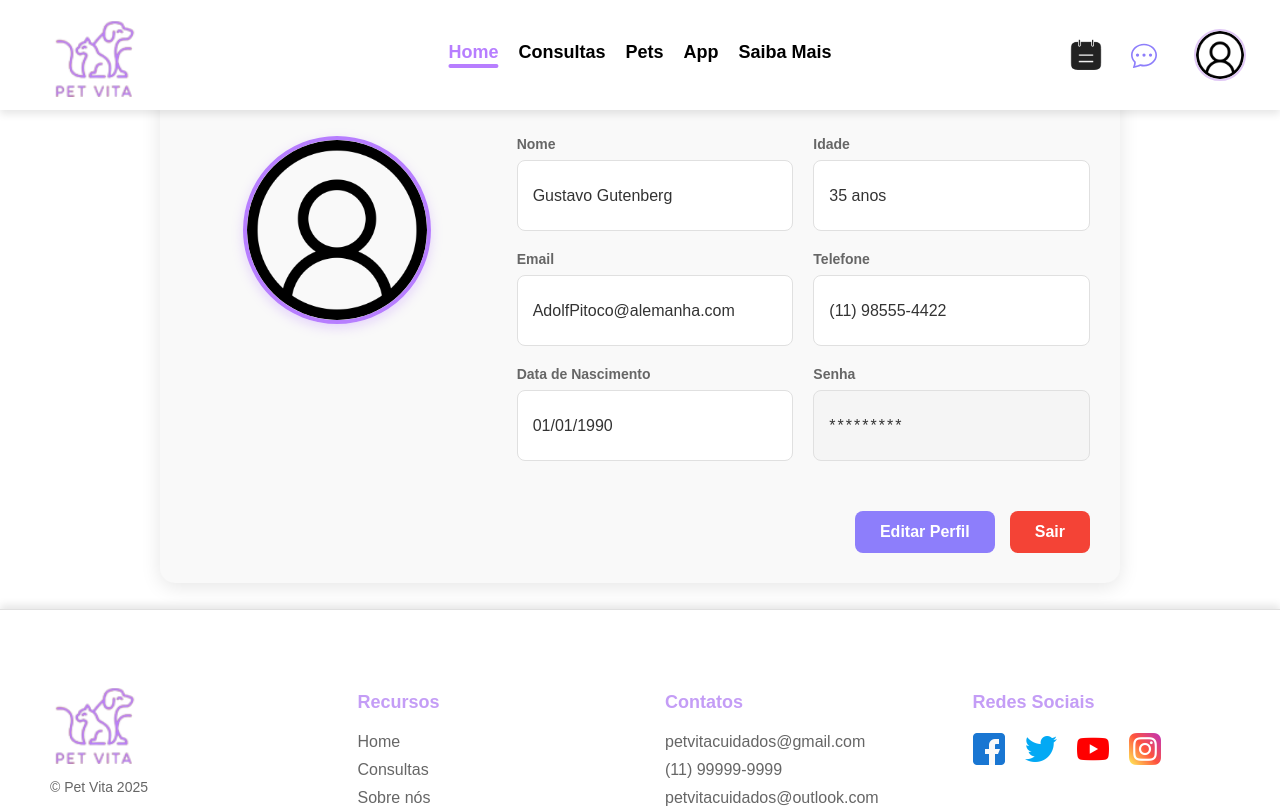
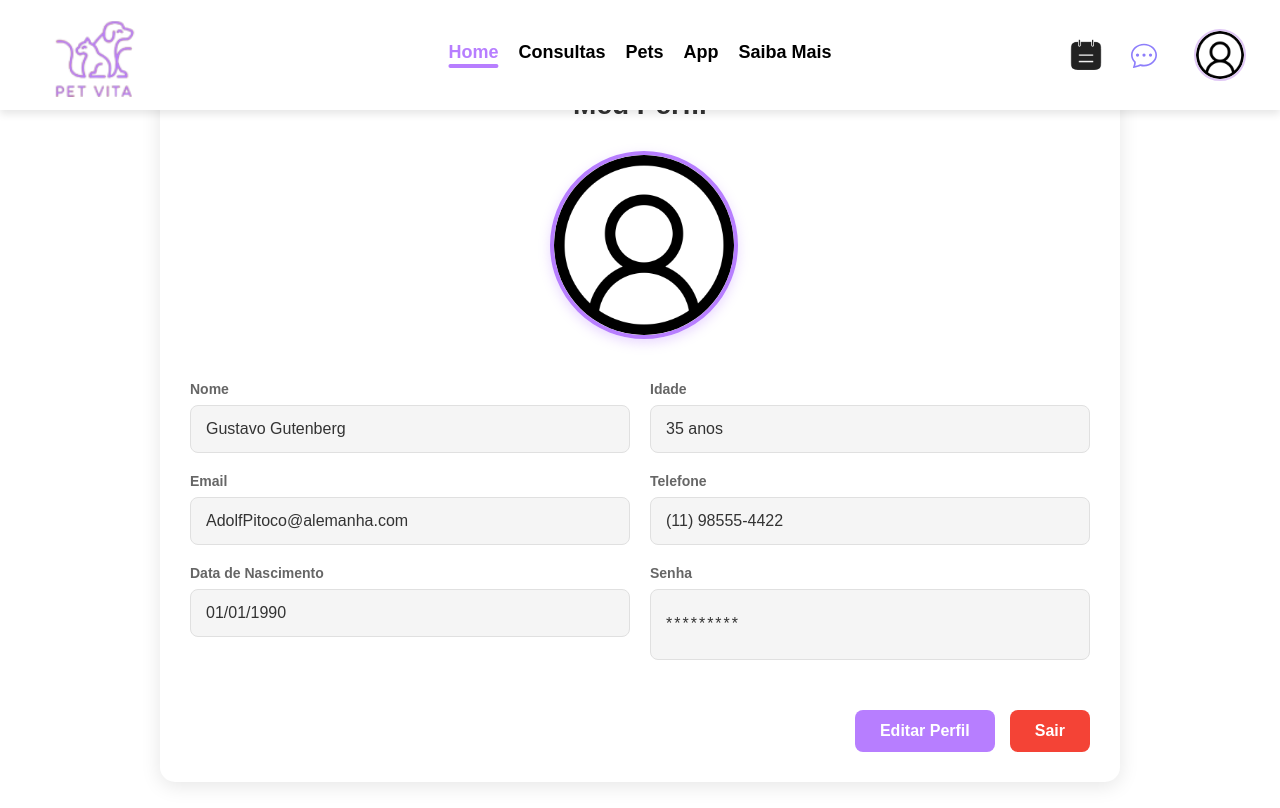
Before and after one commit to irunael/pet_vita, a React (Create React App) app: page /perfil in a window 1280 px wide. Shown: the top 808 px of the page. Built offline with nearby package versions, Linux system fonts and the light colour scheme.

Commit message:
✨ feat: Adiciona a página de perfil para veterinários

```diff
--- a/src/pages/Vet/Dashboard/Dashboard.js
+++ b/src/pages/Vet/Dashboard/Dashboard.js
@@ -1,16 +1,16 @@
 import React from 'react';
 import { Link } from 'react-router-dom';
-import HeaderVet from '../../../components/HeaderVet/HeaderVet'; // Caminho corrigido
-import Footer from '../../../components/Footer'; // Caminho corrigido
+import HeaderVet from '../../../components/HeaderVet/HeaderVet';
+import Footer from '../../../components/Footer';
 
-// Importando as imagens com o caminho corrigido
+// Importando as imagens
 import mainImage from '../../../assets/images/Vet/image 56.png';
 import cardImage1 from '../../../assets/images/Vet/Group 105.png';
 import cardImage2 from '../../../assets/images/Vet/Group 106.png';
 
 import '../css/styles.css';
 
-const VetDashboard = () => {
+const Dashboard = () => {
     const vetName = "Joana";
 
     return (
@@ -24,11 +24,11 @@ const VetDashboard = () => {
                             VISUALIZAR CONSULTAS
                         </Link>
                     </div>
-                    {/* Ícone da pata foi removido daqui */}
                 </section>
 
                 <section className="cards-container">
-                    <Link to="/vet/agendamentos" className="main-card">
+                    {/* ===== LINK ATUALIZADO ===== */}
+                    <Link to="/vet/consultas?tab=pedidos" className="main-card">
                         <img src={mainImage} alt="Novos pedidos de agendamento" className="card-image" />
                         <div className="card-footer">
                             <span>NOVOS PEDIDOS DE AGENDAMENTO</span>
@@ -37,13 +37,15 @@ const VetDashboard = () => {
                     </Link>
 
                     <div className="bottom-cards">
-                        <Link to="/vet/horarios" className="small-card">
+                        {/* ===== LINK ATUALIZADO ===== */}
+                        <Link to="/vet/consultas?tab=calendario" className="small-card">
                             <img src={cardImage1} alt="Horários de consultas" className="card-image"/>
                             <div className="card-footer">
                                 <span>HORÁRIOS DE CONSULTAS</span>
                             </div>
                         </Link>
-                        <Link to="/vet/compromissos" className="small-card">
+                        {/* ===== LINK ATUALIZADO ===== */}
+                        <Link to="/vet/consultas?tab=agendadas" className="small-card">
                             <img src={cardImage2} alt="Compromissos agendados" className="card-image"/>
                             <div className="card-footer">
                                 <span>COMPROMISSOS AGENDADOS</span>
@@ -57,4 +59,4 @@ const VetDashboard = () => {
     );
 };
 
-export default VetDashboard;
+export default Dashboard;
--- a/src/pages/Vet/css/styles.css
+++ b/src/pages/Vet/css/styles.css
@@ -692,3 +692,148 @@
     color: #888;
     font-size: 1.2rem;
 }
+
+
+.profile-page-vet {
+  padding-top: 110px;
+  background-color: #f9f9f9;
+}
+.profile-container {
+  max-width: 900px;
+  margin: 40px auto;
+  padding: 30px;
+  font-family: 'Poppins', sans-serif;
+  background-color: #fff;
+  border-radius: 15px;
+  box-shadow: 0 4px 20px rgba(0, 0, 0, 0.1);
+}
+.profile-header {
+  text-align: center;
+  margin-bottom: 30px;
+}
+.profile-header h1 {
+  color: #333;
+  font-size: 28px;
+  font-weight: 700;
+}
+
+/* ===== LAYOUT ATUALIZADO PARA VERTICAL ===== */
+.profile-content {
+  display: flex;
+  flex-direction: column; /* Itens empilhados verticalmente */
+  align-items: center;   /* Centraliza os itens no container */
+  gap: 30px;             /* Espaço entre a foto e os campos de info */
+}
+/* ========================================= */
+
+.profile-picture-section {
+  flex-basis: 200px;
+  display: flex;
+  justify-content: center;
+}
+.profile-picture-container {
+  position: relative;
+  width: 180px;
+  height: 180px;
+}
+.profile-picture {
+  width: 100%;
+  height: 100%;
+  border-radius: 50%;
+  object-fit: cover;
+  border: 4px solid #B77EFF;
+  box-shadow: 0 4px 12px rgba(183, 126, 255, 0.3);
+}
+.profile-picture-edit {
+  position: absolute;
+  bottom: 10px;
+  right: 10px;
+  background: white;
+  border-radius: 50%;
+  padding: 8px;
+  box-shadow: 0 2px 6px rgba(0, 0, 0, 0.2);
+  cursor: pointer;
+  display: flex;
+  align-items: center;
+  justify-content: center;
+}
+.edit-icon {
+  width: 20px;
+  height: 20px;
+}
+
+.profile-info-section {
+  flex: 1;
+  width: 100%; /* Garante que a seção de info ocupe toda a largura */
+}
+
+.profile-row {
+  display: flex;
+  margin-bottom: 20px;
+  gap: 20px;
+}
+
+.profile-field {
+  flex: 1;
+}
+
+.profile-field label {
+  display: block;
+  margin-bottom: 8px;
+  color: #666;
+  font-size: 14px;
+  font-weight: 600;
+}
+
+.info-field {
+  padding: 12px 15px;
+  background-color: #f5f5f5;
+  border-radius: 8px;
+  font-size: 16px;
+  color: #333;
+  border: 1px solid #e0e0e0;
+  min-height: 48px;
+  display: flex;
+  align-items: center;
+  width: 100%;
+  box-sizing: border-box;
+}
+.info-field.editable {
+  background-color: #fff;
+  border: 1px solid #B77EFF;
+}
+.info-field.editable:focus {
+  outline: none;
+  box-shadow: 0 0 0 2px rgba(183, 126, 255, 0.3);
+}
+
+.profile-actions {
+  display: flex;
+  justify-content: flex-end;
+  gap: 15px;
+  margin-top: 30px;
+}
+
+.edit-button, .save-button, .cancel-button {
+  padding: 12px 25px;
+  border: none;
+  border-radius: 8px;
+  font-size: 16px;
+  font-weight: 600;
+  cursor: pointer;
+  transition: all 0.3s ease;
+  font-family: 'Poppins', sans-serif;
+}
+
+.edit-button { background-color: #B77EFF; color: white; }
+.edit-button:hover { background-color: #9d5eff; }
+.save-button { background-color: #4CAF50; color: white; }
+.cancel-button { background-color: #f44336; color: white; }
+
+@media (max-width: 768px) {
+  .profile-row {
+    flex-direction: column;
+    gap: 15px;
+    margin-bottom: 15px;
+  }
+}
```
Also changed, not shown: src/pages/Vet/Perfil/Perfil.js (added, +147 -0 lines).
